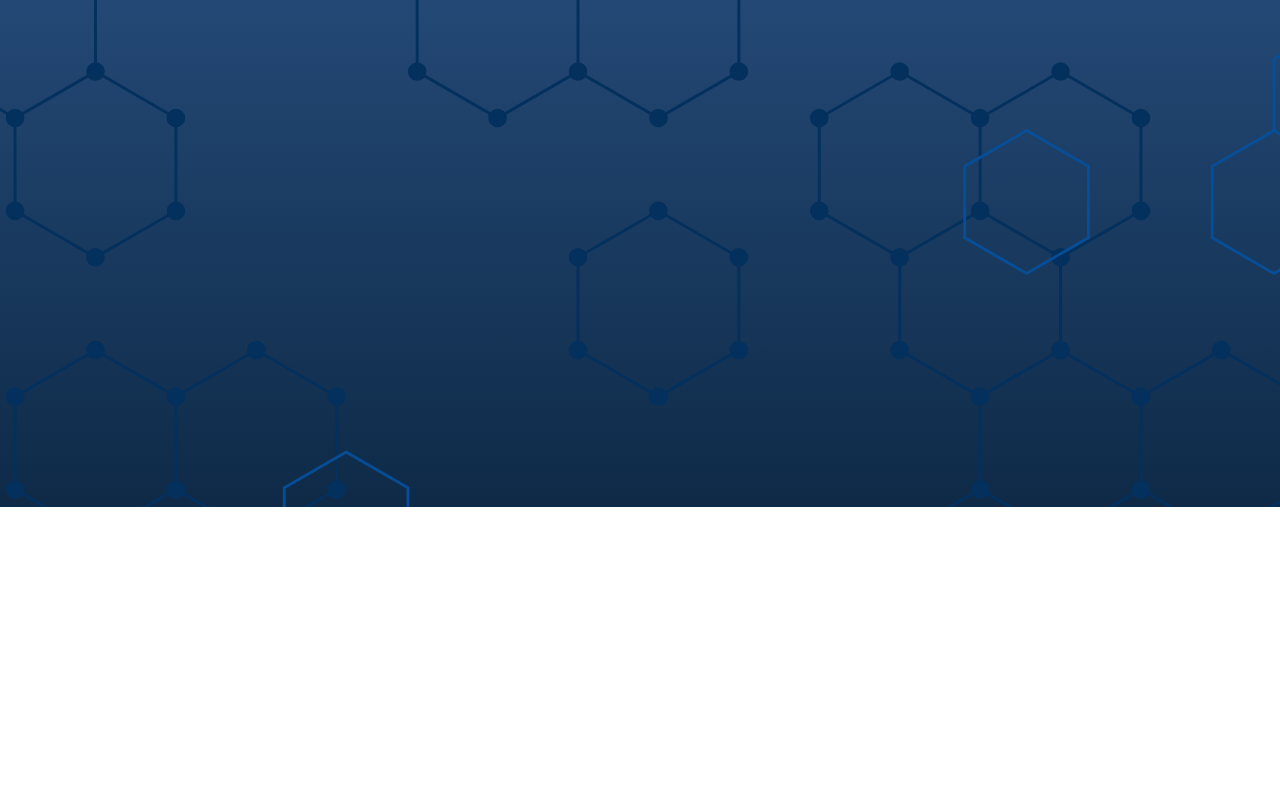
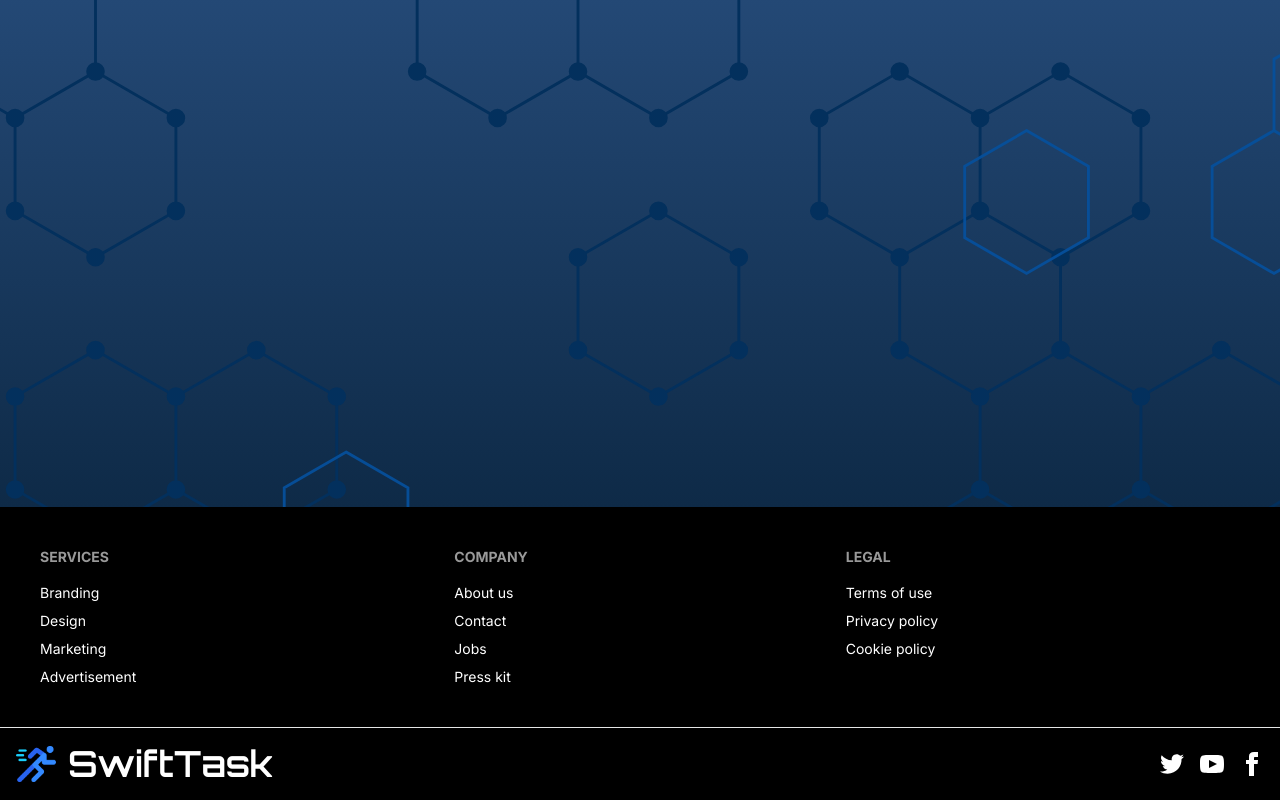
Before and after one commit to mashfikur/task_management_web_app, a React (Vite) app: page / in a window 1280 px wide. Shown: the part 293-1093 px from the top of the page. Before the commit the page ends 800 px from the top, so only its background shows below. Built offline with nearby package versions, Linux system fonts and the light colour scheme; no server answers.

Commit message:
firebassetup completed

```diff
--- a/package.json
+++ b/package.json
@@ -10,6 +10,7 @@
     "preview": "vite preview"
   },
   "dependencies": {
+    "firebase": "^10.7.1",
     "framer-motion": "^10.16.16",
     "localforage": "^1.10.0",
     "match-sorter": "^6.3.1",
--- /dev/null
+++ b/src/authentication/AuthProvider.jsx
@@ -0,0 +1,75 @@
+import {
+    GoogleAuthProvider,
+    createUserWithEmailAndPassword,
+    onAuthStateChanged,
+    signInWithEmailAndPassword,
+    signInWithPopup,
+    signOut,
+  } from "firebase/auth";
+  import PropTypes from "prop-types";
+  import { createContext, useEffect, useState } from "react";
+  import auth from "../firebase/firebase.config";
+  export const AuthContext = createContext({});
+
+  const AuthProvider = ({ children }) => {
+    const [user, setUser] = useState(null);
+    const [loading, setLoading] = useState(true);
+
+    // creating user
+    const createUser = (email, password) => {
+      setLoading(true);
+      return createUserWithEmailAndPassword(auth, email, password);
+    };
+
+    // signing in user
+    const userSignIn = (email, password) => {
+      setLoading(true);
+      return signInWithEmailAndPassword(auth, email, password);
+    };
+
+    // google sign in
+    const googleProvider = new GoogleAuthProvider();
+    const googleUserAuth = () => {
+      return signInWithPopup(auth, googleProvider);
+    };
+
+    // observing current user
+    useEffect(() => {
+      const unSubscribe = onAuthStateChanged(auth, (currentUser) => {
+        if (currentUser) {
+          setUser(currentUser);
+          setLoading(false);
+        } else {
+          setUser(null);
+          setLoading(false);
+          localStorage.removeItem("token");
+        }
+      });
+
+      return () => unSubscribe();
+    }, []);
+
+    // user sign out
+    const userSignOut = () => {
+      return signOut(auth);
+    };
+
+    const value = {
+      user,
+      loading,
+      setUser,
+      setLoading,
+      createUser,
+      userSignIn,
+      userSignOut,
+      googleUserAuth,
+    };
+
+    return <AuthContext.Provider value={value}>{children}</AuthContext.Provider>;
+  };
+
+  AuthProvider.propTypes = {
+    children: PropTypes.node,
+  };
+
+  export default AuthProvider;
--- /dev/null
+++ b/src/components/footer/Footer.jsx
@@ -0,0 +1,87 @@
+import { Link } from "react-router-dom";
+import navLogo from "../../assets/favicon/android-chrome-512x512.png";
+
+const Footer = () => {
+  return (
+    <div className="overflow-hidden">
+      <div className="bg-black text-white">
+        <footer className="footer p-10 container mx-auto  ">
+          <nav>
+            <header className="footer-title">Services</header>
+            <a className="link link-hover">Branding</a>
+            <a className="link link-hover">Design</a>
+            <a className="link link-hover">Marketing</a>
+            <a className="link link-hover">Advertisement</a>
+          </nav>
+          <nav>
+            <header className="footer-title">Company</header>
+            <a className="link link-hover">About us</a>
+            <a className="link link-hover">Contact</a>
+            <a className="link link-hover">Jobs</a>
+            <a className="link link-hover">Press kit</a>
+          </nav>
+          <nav>
+            <header className="footer-title">Legal</header>
+            <a className="link link-hover">Terms of use</a>
+            <a className="link link-hover">Privacy policy</a>
+            <a className="link link-hover">Cookie policy</a>
+          </nav>
+        </footer>
+        <footer className=" flex justify-between px-4 py-4 container mx-auto  border-t  border-base-300">
+          <aside className="items-center grid-flow-col">
+            <div className="navbar-start">
+              <Link className="lg:text-4xl font-orbitron font-semibold  flex items-center gap-3">
+                {" "}
+                <img
+                  className=" size-[2rem] lg:size-[2.5rem]"
+                  src={navLogo}
+                  alt="navigation-logo"
+                />{" "}
+                SwiftTask
+              </Link>
+            </div>
+          </aside>
+          <nav className="md:place-self-center md:justify-self-end">
+            <div className="grid grid-flow-col gap-4">
+              <a>
+                <svg
+                  xmlns="http://www.w3.org/2000/svg"
+                  width="24"
+                  height="24"
+                  viewBox="0 0 24 24"
+                  className="fill-current"
+                >
+                  <path d="M24 4.557c-.883.392-1.832.656-2.828.775 1.017-.609 1.798-1.574 2.165-2.724-.951.564-2.005.974-3.127 1.195-.897-.957-2.178-1.555-3.594-1.555-3.179 0-5.515 2.966-4.797 6.045-4.091-.205-7.719-2.165-10.148-5.144-1.29 2.213-.669 5.108 1.523 6.574-.806-.026-1.566-.247-2.229-.616-.054 2.281 1.581 4.415 3.949 4.89-.693.188-1.452.232-2.224.084.626 1.956 2.444 3.379 4.6 3.419-2.07 1.623-4.678 2.348-7.29 2.04 2.179 1.397 4.768 2.212 7.548 2.212 9.142 0 14.307-7.721 13.995-14.646.962-.695 1.797-1.562 2.457-2.549z"></path>
+                </svg>
+              </a>
+              <a>
+                <svg
+                  xmlns="http://www.w3.org/2000/svg"
+                  width="24"
+                  height="24"
+                  viewBox="0 0 24 24"
+                  className="fill-current"
+                >
+                  <path d="M19.615 3.184c-3.604-.246-11.631-.245-15.23 0-3.897.266-4.356 2.62-4.385 8.816.029 6.185.484 8.549 4.385 8.816 3.6.245 11.626.246 15.23 0 3.897-.266 4.356-2.62 4.385-8.816-.029-6.185-.484-8.549-4.385-8.816zm-10.615 12.816v-8l8 3.993-8 4.007z"></path>
+                </svg>
+              </a>
+              <a>
+                <svg
+                  xmlns="http://www.w3.org/2000/svg"
+                  width="24"
+                  height="24"
+                  viewBox="0 0 24 24"
+                  className="fill-current"
+                >
+                  <path d="M9 8h-3v4h3v12h5v-12h3.642l.358-4h-4v-1.667c0-.955.192-1.333 1.115-1.333h2.885v-5h-3.808c-3.596 0-5.192 1.583-5.192 4.615v3.385z"></path>
+                </svg>
+              </a>
+            </div>
+          </nav>
+        </footer>
+      </div>
+    </div>
+  );
+};
+
+export default Footer;
--- /dev/null
+++ b/src/firebase/firebase.config.js
@@ -0,0 +1,23 @@
+// Import the functions you need from the SDKs you need
+import { initializeApp } from "firebase/app";
+import { getAuth } from "firebase/auth";
+// TODO: Add SDKs for Firebase products that you want to use
+// https://firebase.google.com/docs/web/setup#available-libraries
+
+// Your web app's Firebase configuration
+const firebaseConfig = {
+  apiKey: import.meta.env.VITE_APIKEY,
+  authDomain: import.meta.env.VITE_AUTHDOMAIN,
+  projectId: import.meta.env.VITE_PROJECTID,
+  storageBucket: import.meta.env.VITE_STORAGEBUCKET,
+  messagingSenderId: import.meta.env.VITE_MESSAGINGSENDERID,
+  appId: import.meta.env.VITE_APPID,
+};
+
+// Initialize Firebase
+const app = initializeApp(firebaseConfig);
+
+// Initialize Firebase Authentication and get a reference to the service
+const auth = getAuth(app);
+
+export default auth;
--- /dev/null
+++ b/src/hooks/useAuth.jsx
@@ -0,0 +1,10 @@
+import { useContext } from "react";
+import { AuthContext } from "../authentication/AuthProvider";
+
+const useAuth = () => {
+  const auth = useContext(AuthContext);
+
+  return auth;
+};
+
+export default useAuth;
--- a/src/layout/Layout.jsx
+++ b/src/layout/Layout.jsx
@@ -1,10 +1,12 @@
 import { Outlet } from "react-router-dom";
 import Drawer from "../components/drawer/Drawer";
 import Navbar from "../components/navbar/Navbar";
+import Footer from "../components/footer/Footer";
 
 const Layout = () => {
   return (
     <div>
+      <div className="main">
         <Navbar></Navbar>
         <Drawer>
           <div className=" container  mx-auto">
@@ -12,6 +14,8 @@ const Layout = () => {
           </div>
         </Drawer>
       </div>
+      <Footer></Footer>
+    </div>
   );
 };
 
--- a/src/main.jsx
+++ b/src/main.jsx
@@ -3,9 +3,12 @@ import ReactDOM from "react-dom/client";
 import "./index.css";
 import { RouterProvider } from "react-router-dom";
 import router from "./router/router.jsx";
+import AuthProvider from "./authentication/AuthProvider.jsx";
 
 ReactDOM.createRoot(document.getElementById("root")).render(
   <React.StrictMode>
-    <RouterProvider router={router}></RouterProvider>
+    <AuthProvider>
+      <RouterProvider router={router}></RouterProvider>
+    </AuthProvider>
   </React.StrictMode>
 );
```
Also changed, not shown: src/index.css, 1 other file (tests, documents, lock files or other folders). Lines whose indentation alone changed are shown as unchanged.
